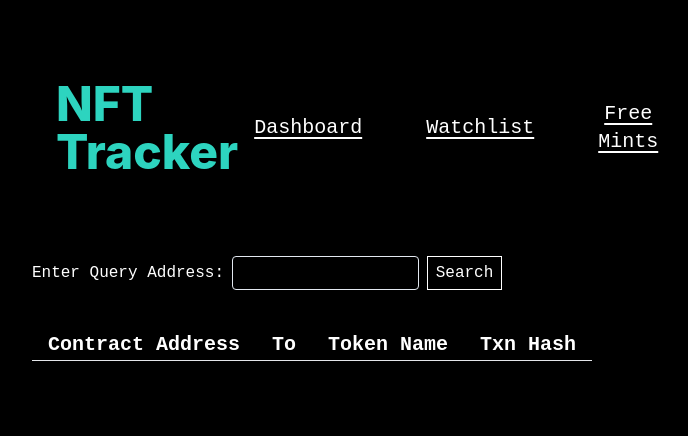
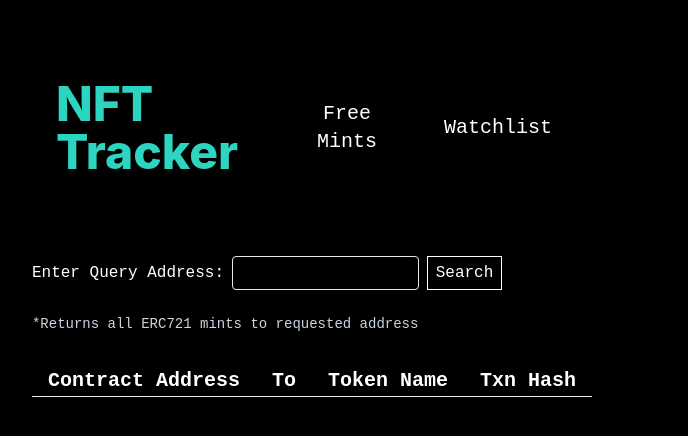
Before and after one commit to arcane-group/nft-tracker, a Next.js app: page /watchlist in a window 1280 px wide. Shown: the top 436 px of the page, without its empty margins (328-1016 px from the left). Built offline with nearby package versions, Linux system fonts and the light colour scheme; what react-moralis would draw is missing.

Commit message:
commented out dashboard

```diff
--- a/components/Header.tsx
+++ b/components/Header.tsx
@@ -3,25 +3,25 @@ import Link from "next/link"
 const Header = () => {
   return (
     <div className='flex place-content-between my-20 mx-96'>
-      <Link href='/' passHref>
+      <Link href='/bot' passHref>
         <h1 className='text-5xl font-extrabold text-transparent bg-clip-text font-bold bg-teal-400 cursor-pointer'>
           NFT Tracker
         </h1>
       </Link>
       <div className='flex place-content-center space-x-8 text-white font-roboto'>
-        <Link href='/' passHref>
+        {/* <Link href='/' passHref>
           <button className='underline underline-offset-4 rounded-lg px-4 py-2 text-xl'>
             <p className='flex items-center'>Dashboard</p>
           </button>
+        </Link> */}
+        <Link href='/bot' passHref>
+          <button className='hover:underline focus:underline underline-offset-4 rounded-lg px-4 py-2 text-xl'>
+            Free Mints
+          </button>
         </Link>
         <Link href='/watchlist' passHref>
-          <button className='underline underline-offset-4 rounded-lg px-4 py-2 text-xl'>
+          <button className='hover:underline focus:underline underline-offset-4 rounded-lg px-4 py-2 text-xl'>
             <p className='flex items-center'>Watchlist</p>
-          </button>
-        </Link>
-        <Link href='/bot' passHref>
-          <button className='underline underline-offset-4 rounded-lg px-4 py-2 text-xl'>
-            Free Mints
           </button>
         </Link>
       </div>
--- a/pages/watchlist.tsx
+++ b/pages/watchlist.tsx
@@ -94,7 +94,7 @@ const Watchlist: NextPage = () => {
   return (
     <div className='flex justify-center text-white font-roboto'>
       <div>
-        <div className='mb-10 mx-10'>
+        <div className='mb-8 mx-10'>
           <h1 className='py-3 text-center inline'>Enter Query Address:</h1>
           <input
             type='text'
@@ -107,6 +107,9 @@ const Watchlist: NextPage = () => {
           >
             Search
           </button>
+          <p className='text-slate-300 text-sm mt-6'>
+            *Returns all ERC721 mints to requested address
+          </p>
         </div>
         <div>
           <table className='table-auto mx-10'>
```
